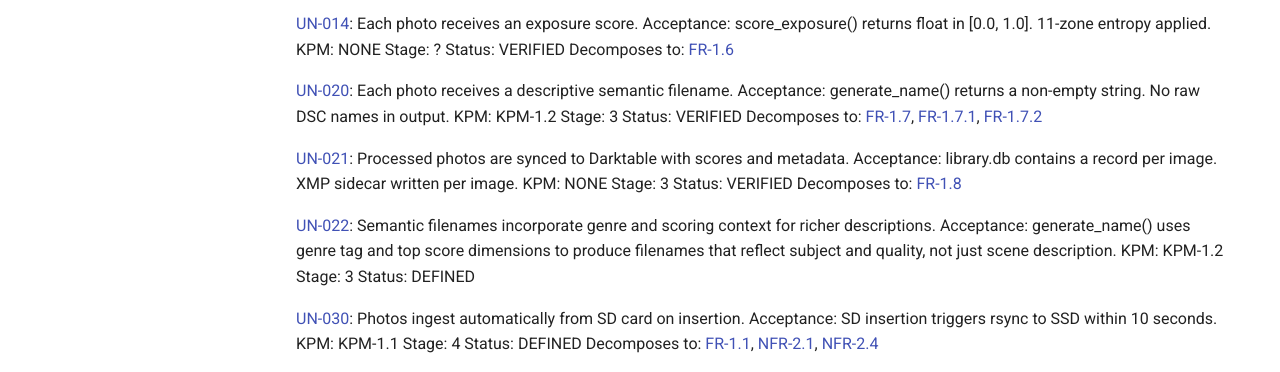
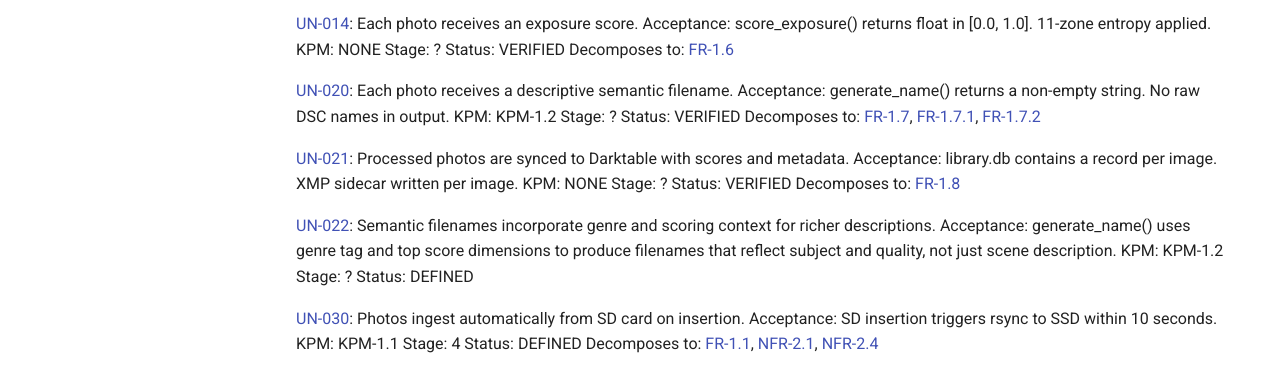
Before and after one commit to Ajam1997/PHOTONFORGE_Photo-Workflow, an MkDocs documentation site: the page built from docs/living-user-needs.md, in a window 1280 px wide and 900 px high, scrolled down 792 px. Shown: the part 179-551 px from the top of the window. Built offline with MkDocs 1.6.1 and Material for MkDocs 9.7.7, drawn with Linux system fonts in a browser that asks for light colours; comment, search, counter and statistics services are not loaded.

Commit message:
docs: auto-regenerate from GitHub Issues [skip ci]

```diff
--- a/docs/living-user-needs.md
+++ b/docs/living-user-needs.md
@@ -69,21 +69,21 @@ Decomposes to: [FR-1.6](https://github.com/Ajam1997/PHOTONFORGE_Photo-Workflow/i
 [UN-020](https://github.com/Ajam1997/PHOTONFORGE_Photo-Workflow/issues/37): Each photo receives a descriptive semantic filename.
 Acceptance: generate_name() returns a non-empty string. No raw DSC names in output.
 KPM: KPM-1.2
-Stage: 3
+Stage: ?
 Status: VERIFIED
 Decomposes to: [FR-1.7](https://github.com/Ajam1997/PHOTONFORGE_Photo-Workflow/issues/54), [FR-1.7.1](https://github.com/Ajam1997/PHOTONFORGE_Photo-Workflow/issues/66), [FR-1.7.2](https://github.com/Ajam1997/PHOTONFORGE_Photo-Workflow/issues/67)
 
 [UN-021](https://github.com/Ajam1997/PHOTONFORGE_Photo-Workflow/issues/38): Processed photos are synced to Darktable with scores and metadata.
 Acceptance: library.db contains a record per image. XMP sidecar written per image.
 KPM: NONE
-Stage: 3
+Stage: ?
 Status: VERIFIED
 Decomposes to: [FR-1.8](https://github.com/Ajam1997/PHOTONFORGE_Photo-Workflow/issues/55)
 
 [UN-022](https://github.com/Ajam1997/PHOTONFORGE_Photo-Workflow/issues/16): Semantic filenames incorporate genre and scoring context for richer descriptions.
 Acceptance: generate_name() uses genre tag and top score dimensions to produce filenames that reflect subject and quality, not just scene description.
 KPM: KPM-1.2
-Stage: 3
+Stage: ?
 Status: DEFINED
 
 [UN-030](https://github.com/Ajam1997/PHOTONFORGE_Photo-Workflow/issues/39): Photos ingest automatically from SD card on insertion.
```
